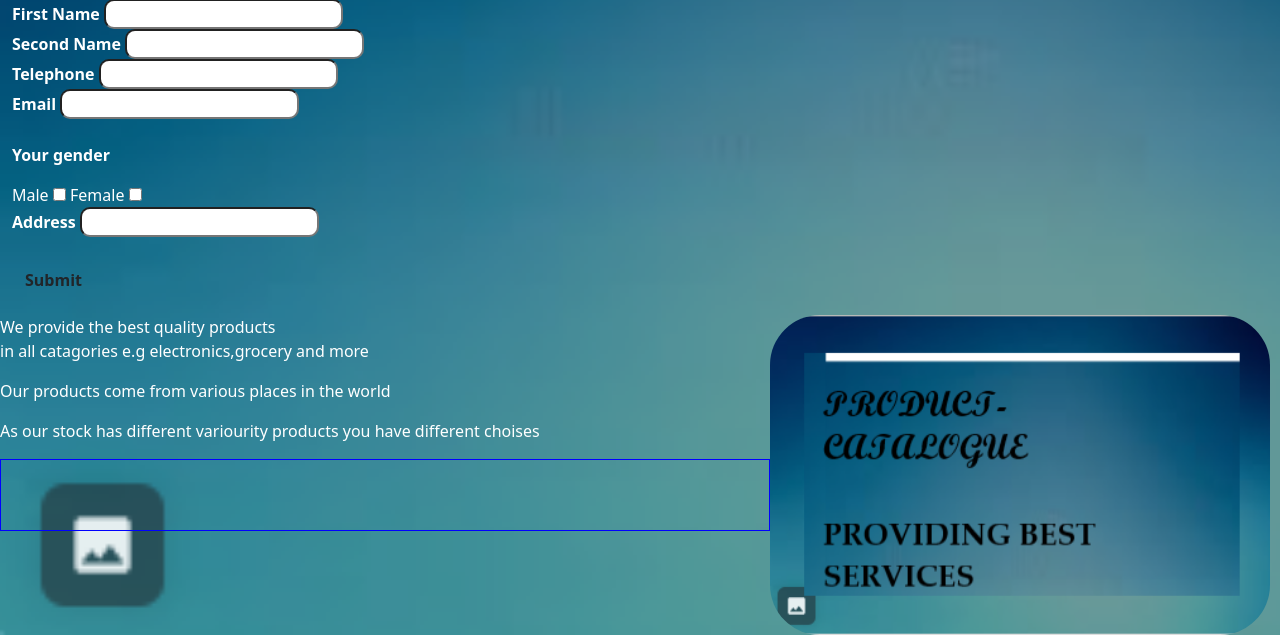
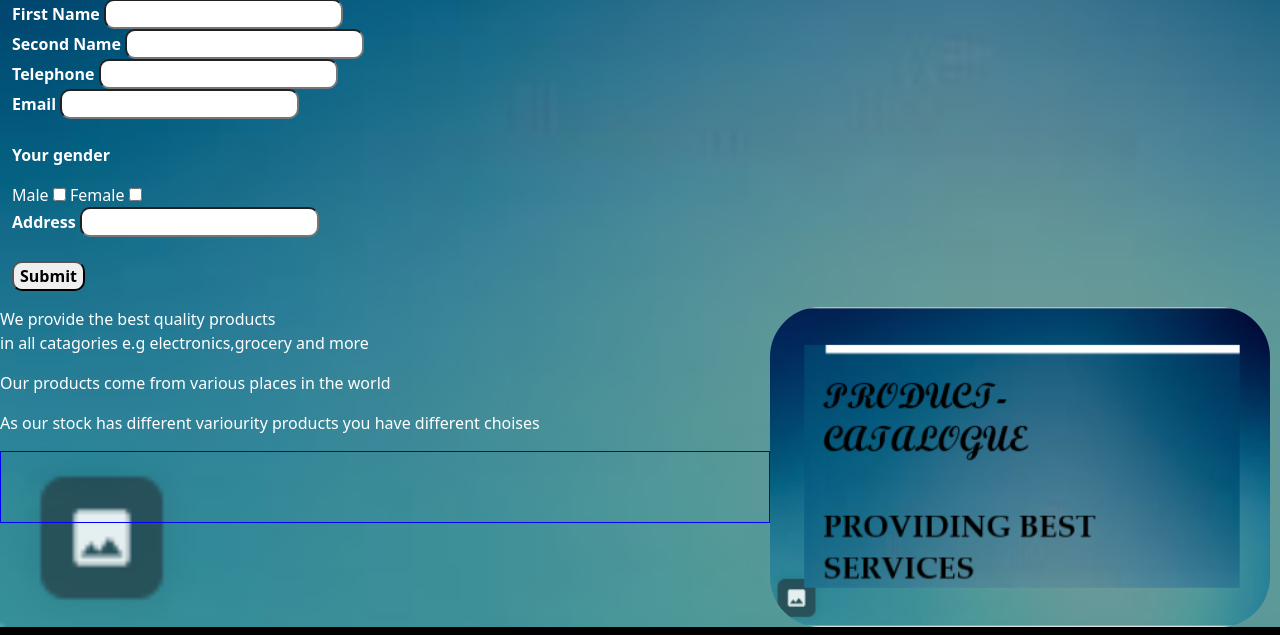
Before and after one commit to shrutirupintanna/product-catalogue, a PHP site: page /ourinfo.php in a window 1280 px wide. Shown: the part 393-1028 px from the top of the page. Run offline with PHP 8.4, Linux system fonts and the light colour scheme.

Commit message:
added a class called

```diff
--- a/ourinfo.php
+++ b/ourinfo.php
@@ -51,7 +51,7 @@
         <form>
             <div>
                 <label><b>First Name</b></label>
-                <input type="text" place holder="Type your first name"  name="firstName" class="form" required>
+                <input type="text" place holder="Type your first name"  name="firstName"class="form" required>
             </div>
 
             <div >
@@ -86,7 +86,7 @@
 
             <br />
 
-            <button  class="btn btn-default"><b>Submit</b></button>
+            <button class="form" class="btn btn-default"><b>Submit</b></button>
         </form>
             </div>
             <img src="LOGO.png" >
```
